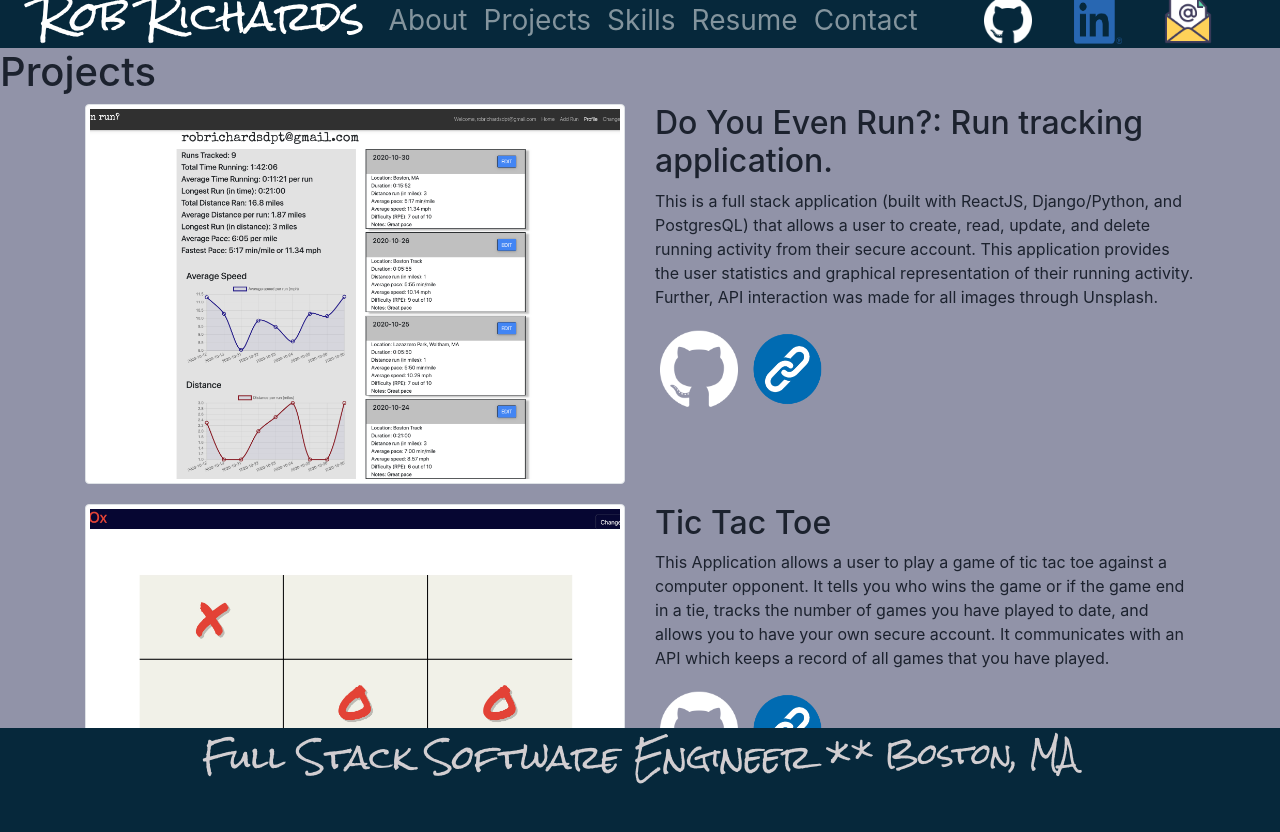
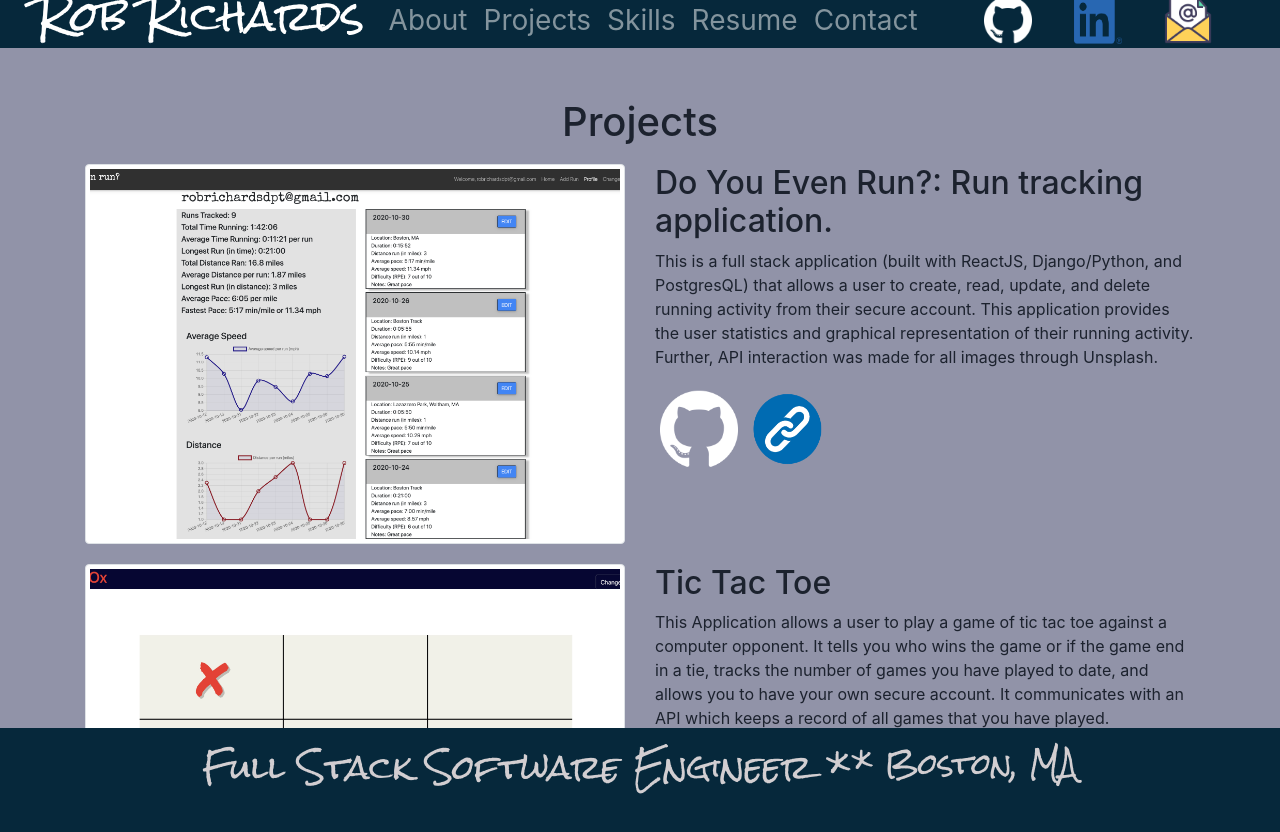
Before and after one commit to robrichardsdpt/portfolio, a React (Create React App) app: page /#/projects in a window 1280 px wide. Shown: the top 832 px of the page. Built offline with nearby package versions, Linux system fonts and the light colour scheme.

Commit message:
updated styling.
There are still some gaps in the design.  I would like to add more to the contact page and to the Skills page.  I feel like the About Me page looks nice, and the project page continues to improve.

```diff
--- a/src/About.js
+++ b/src/About.js
@@ -15,7 +15,7 @@ const About = () => (
     </Row>
     <Row>
     <Col xs={12} md={6} className="aboutText">
-      I am a full-stack software engineer with a professional background in physical therapy, rehabilitation management, and leadership. I enjoy a challenge and working as a part of a team to create new technology. I am proficient in JavaScript, Python, HTML, CSS and React. I am driven by self and professional development to become a leader in the field. Further, I am motivated to create software and technology to help others accomplish their goals, and to improve the human experience.  I am looking to utilize my technical skills, along with those  that I have obtained as a physical therapist to contribute to the world of technology.
+      I am a full-stack software engineer with a professional background in physical therapy, rehabilitation management, and leadership. I enjoy a challenge and working as a part of a team to create new technology. I am proficient in JavaScript, Python, HTML, CSS and React. I am driven by self and professional development to become a leader in the field. Further, I am motivated to create software and technology to help others accomplish their goals, and to improve the human experience.  I am looking to utilize my technical skills, along with those that I have obtained as a physical therapist to contribute to the world of technology.
     </Col>
       <Col xs={12} md={6}>
         <Image src={self} alt="About Me" className='self' roundedCircle/>
--- a/src/App.css
+++ b/src/App.css
@@ -1,4 +1,5 @@
 @import url('https://fonts.googleapis.com/css2?family=Rock+Salt&display=swap');
+@import url('https://fonts.googleapis.com/css2?family=Raleway&display=swap');
 
 .App {
   display: flex;
@@ -14,6 +15,7 @@
   flex-direction: column;
   color: white;
   padding-bottom: 0px;
+  font-family: 'Raleway', sans-serif;
 }
 .headerName {
   font-family: 'Rock Salt', cursive;
@@ -92,15 +94,21 @@
   max-width: 125%;
 }
 
-.projects{
+.projects {
   background-color: #9193a8;
   color: #1c222e;
   height: 84vh;
   overflow: scroll;
 }
+.projects-header {
+  display: flex;
+  justify-content: center;
+  margin-bottom: 10px;
+  margin-top: 50px;
+}
 
 .skills {
-  background-color: #6598C7;
+  background-color: #9193a8;
   display: flex;
   padding-bottom: 500px;
   height: 84vh;
@@ -113,6 +121,8 @@
   width: 80vw;
   flex-wrap: wrap;
   justify-content: center;
+  border: 5px solid #D2CED1;
+  margin-top: 50px;
 }
 
 .skillsHeader {
@@ -151,7 +161,7 @@
   height: 10vw;
   margin-top: 0px;
   margin-bottom:0px;
-  padding-top: 10px;
+  padding-top: 20px;
   color: #D2CED1;
   justify-content: center;
   z-index: 10;
@@ -190,6 +200,13 @@
   width: 96px;
 }
 
+.contact-header {
+  display: flex;
+  justify-content: center;
+  margin-top: 50px;
+  padding-left: 10px;
+  background-color: #9193a8;
+}
 .contactImage {
   height: auto;
   width: 25%;
@@ -211,6 +228,12 @@
   align-items: center;
   padding: 10px;
   background-color: white;
+}
+.contact-link {
+  color: #06283B;
+}
+.contact-link:hover {
+  color: #6598C7;
 }
 
 @media only screen and (max-width: 600px) {
@@ -254,7 +277,7 @@
       display: flex;
       align-items: center;
       justify-content: center;
-      font-size: 0.75vw;
+      font-size: 0.5vw;
   }
   .headerName {
     font-family: 'Rock Salt', cursive;
@@ -284,7 +307,7 @@
     padding-top: 10px;
     color: #D2CED1;
     justify-content: center;
-    font-size: 0.75vw;
+    font-size: 0.5vw;
   }
   .footerName {
     font-family: 'Rock Salt', cursive;
--- a/src/Contact.js
+++ b/src/Contact.js
@@ -2,6 +2,7 @@ import React from 'react'
 import Container from 'react-bootstrap/Container'
 import Col from 'react-bootstrap/Col'
 import Row from 'react-bootstrap/Row'
+import { Link } from 'react-router-dom'
 import phone from './mobile-phone-760.png'
 import email from './email.png'
 import li from './LI.png'
@@ -10,7 +11,7 @@ import twitter from './Twitter_Logo_Blue.png'
 const Contact = () => (
   <div className="contact">
     <Container>
-    <Row>
+    <Row className='contact-header'>
     <h1>How to Contact Me...</h1>
     </Row>
     <Row>
@@ -26,7 +27,7 @@ const Contact = () => (
     <img src={email} alt='email' className="contactImage" thumbnail/>
     </Col>
     <Col className="contactImageCells contactText" xs={12} md={9}>
-    <h3>robrichardsdpt@gmail.com</h3>
+    <Link className='contact-link' href="mailto:robrichardsdpt@gmail.com" target="_blank"><h3>robrichardsdpt@gmail.com</h3></Link>
     </Col>
     </Row>
     <Row>
@@ -34,7 +35,7 @@ const Contact = () => (
     <img src={li} alt='LinkedIn' className="contactImage" thumbnail/>
     </Col>
     <Col className="contactImageCells contactText" xs={12} md={9}>
-    <h3>robert-richards-pt-dpt</h3>
+    <Link className='contact-link' href="https://www.linkedin.com/in/robert-richards-pt-dpt/" target="_blank"><h3>robert-richards-pt-dpt</h3></Link>
     </Col>
     </Row>
     <Row>
@@ -42,7 +43,7 @@ const Contact = () => (
     <img src={twitter} alt='twitter' className="contactImage" thumbnail/>
     </Col>
     <Col className="contactImageCells contactText" xs={12} md={9}>
-    <h3>robrdpt</h3>
+    <Link className='contact-link' href="https://www.twitter.com/robrdpt/" target="_blank"><h3>robrdpt</h3></Link>
     </Col>
     </Row>
     </Container>
--- a/src/Projects.js
+++ b/src/Projects.js
@@ -12,8 +12,12 @@ import link from './link.png'
 
 const Projects = () => (
   <div className="projects">
+    <Container className="projectsGrid">
+    <Row>
+    <Col className="projects-header">
     <h1>Projects</h1>
-    <Container className="projectsGrid">
+    </Col>
+    </Row>
     <Row>
     <Col size="3" className="projectCell"><Image src={running} alt="running application" className="projectImage" thumbnail/></Col>
     <Col><h2>Do You Even Run?:  Run tracking application.</h2>
```
Also changed, not shown: 8 other files (tests, documents, lock files or other folders).
